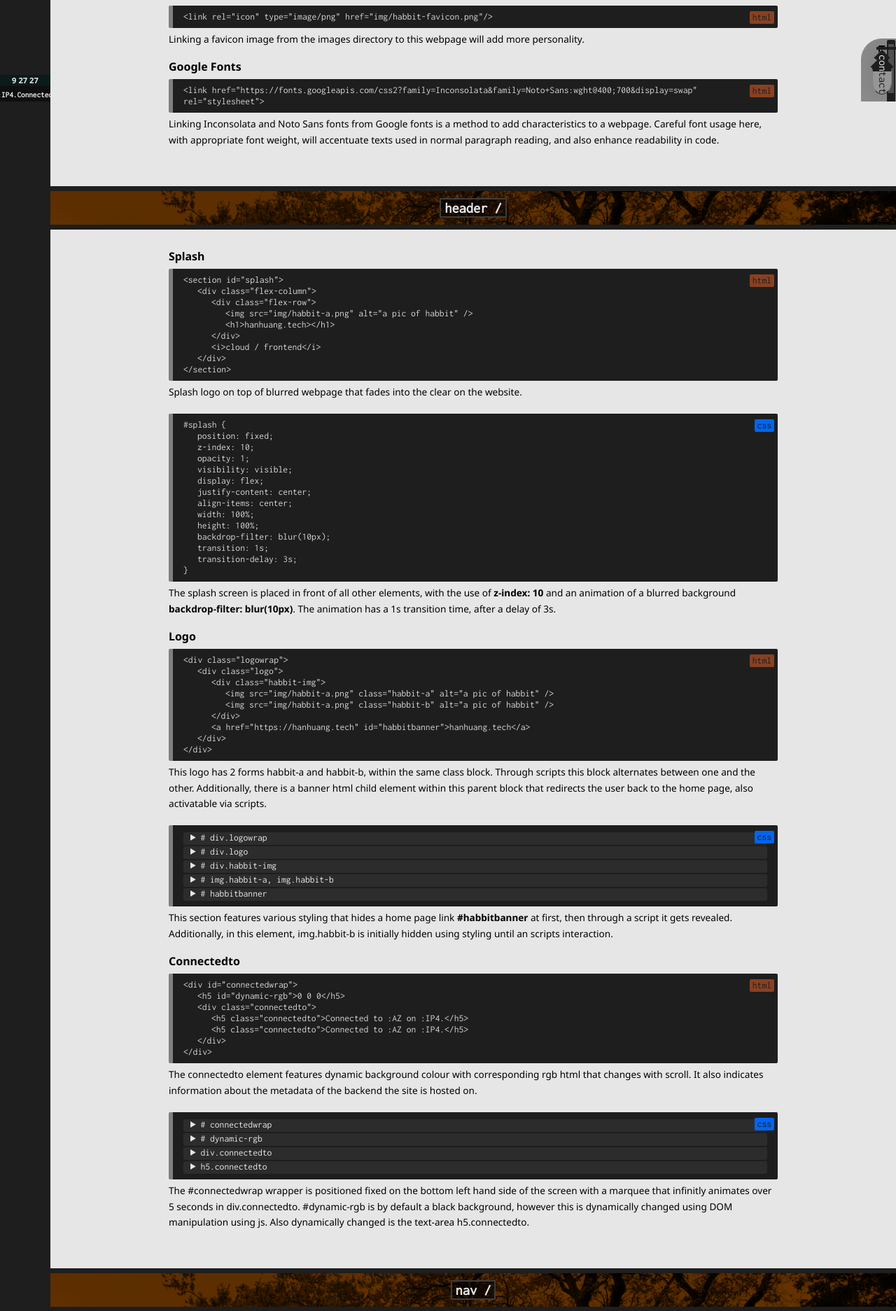
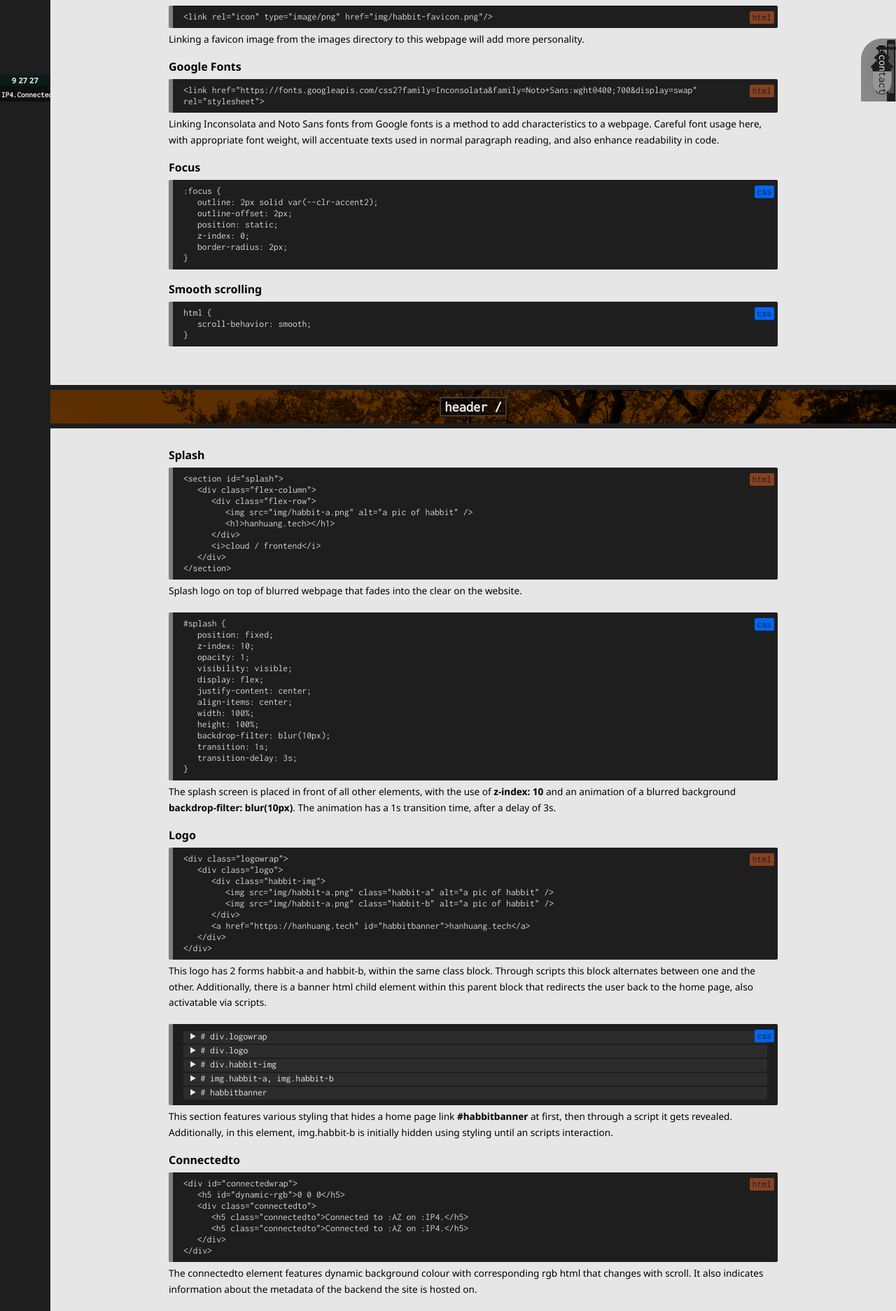
Before and after one commit to hanhuang-tech/hht, a PHP site: page /frontendtech/index.html in a window 1280 px wide. Shown: the part 655-2528 px from the top of the page at 70% size. Run offline with PHP 8.4, Linux system fonts and the light colour scheme.

Commit message:
Add Focus and Smooth scrolling css to frontendtech

```diff
--- a/hanhuang.tech/css/style.css
+++ b/hanhuang.tech/css/style.css
@@ -133,11 +133,6 @@ details {
 summary {
   margin: 2px 0;
   color: var(--clr-light);
-}
-
-.tooltip {
-  position: relative;
-  display: inline-block;
 }
 
 .flex-row {
--- a/hanhuang.tech/frontendtech/index.html
+++ b/hanhuang.tech/frontendtech/index.html
@@ -158,6 +158,26 @@
           with appropriate font weight, will accentuate texts used in normal
           paragraph reading, and also enhance readability in code.
         </p>
+        <h3>Focus</h3>
+        <div class="codebox">
+          <div class="code-css">css</div>
+          <p class="margin0">:focus {</p>
+          <p class="margin1">outline: 2px solid var(--clr-accent2);</p>
+          <p class="margin1">outline-offset: 2px;</p>
+          <p class="margin1">position: static;</p>
+          <p class="margin1">z-index: 0;</p>
+          <p class="margin1">border-radius: 2px;</p>
+          <p class="margin0">}</p>
+        </div>
+        <p class="code-desc"></p>
+        <h3>Smooth scrolling</h3>
+        <div class="codebox">
+          <div class="code-css">css</div>
+          <p class="margin0">html {</p>
+          <p class="margin1"> scroll-behavior: smooth;</p>
+          <p class="margin0">}</p>
+        </div>
+        <p class="code-desc"></p>
       </div>
     </div>
   </section>
```
